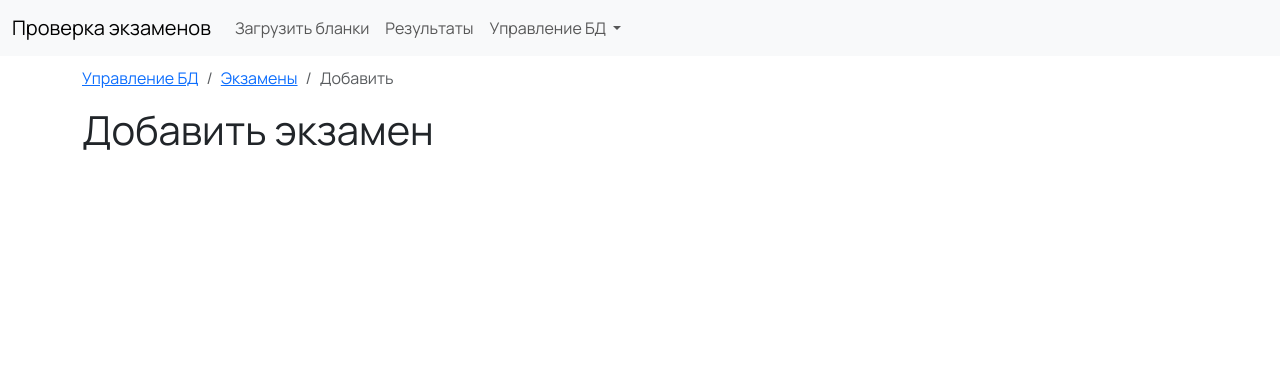
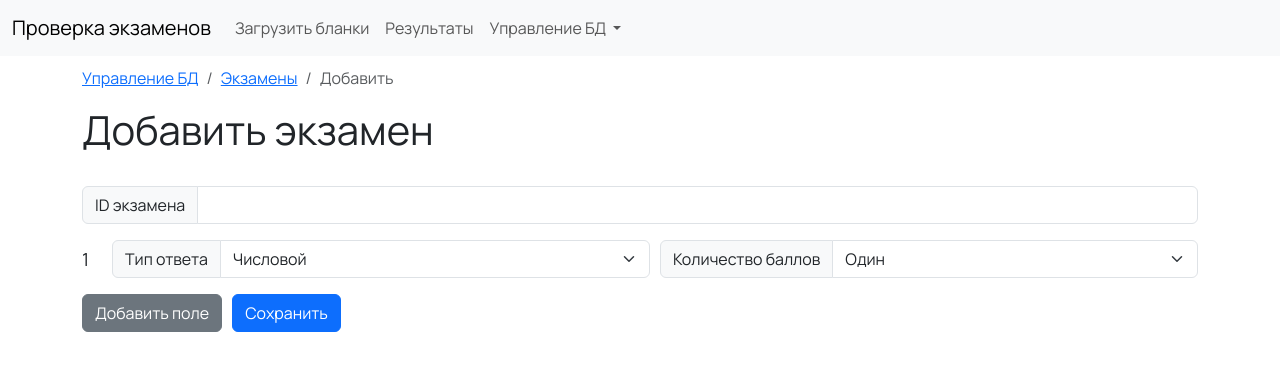
Before and after one commit to ramz1t/EGE_check, a FastAPI app: page /manage/exams/add in a window 1280 px wide. Shown: the top 371 px of the page. Run offline with FastAPI, Linux system fonts and the light colour scheme; parts of the project's set-up code (start-up, migrations or seed data) failed here and were passed over.

Commit message:
add exam page done

```diff
--- a/db.py
+++ b/db.py
@@ -29,10 +29,12 @@ class Exam(Base):
 
     def add(self, body: ApiModel):
         with Sessions() as sess:
+            if sess.query(Exam).filter_by(exam_id=body.exam_id).first() is not None:
+                return JSONResponse(status_code=401, content={'message': 'Экзамен с таким ID уже есть в системе'})
             exam = Exam(exam_id=body.exam_id, scores=body.scores)
             sess.add(exam)
             sess.commit()
-        return JSONResponse({'message': 'added'})
+        return JSONResponse({'message': 'Экзамен сохранен'})
 
 
     def delete(self, exam_id: str):
@@ -40,7 +42,7 @@ class Exam(Base):
             exam = sess.query(Exam).filter_by(exam_id=exam_id).first()
             sess.delete(exam)
             sess.commit()
-        return JSONResponse({'message': f'exam with ID: {exam_id} deleted'})
+        return JSONResponse({'message': f'Экзамен с ID: {exam_id} удален'})
 
 
     def get_scores_data(self, exam_id: str):
--- a/site/static/script.js
+++ b/site/static/script.js
@@ -67,3 +67,56 @@ const loadAge = () => {
     var age = Math.abs(year - 1970)
     document.getElementById('age').innerText = age
 }
+
+const addField = () => {
+    const container = document.getElementById('scores-container')
+    const n = container.childElementCount + 1
+    container.innerHTML += `<div class="flex flex-row center">
+        <p style="font-size: 18px; min-width: 20px;">${n}</p>
+        <div class="input-group mb-3">
+            <label class="input-group-text" for="inputGroupSelect01">Тип ответа</label>
+            <select class="form-select" id="inputGroupSelect01">
+                <option value="0" checked>Числовой</option>
+                <option value="1">Строка</option>
+            </select>
+        </div>
+        <div class="input-group mb-3">
+            <label class="input-group-text" for="inputGroupSelect01">Количество баллов</label>
+            <select class="form-select" id="inputGroupSelect01">
+                <option value="1" checked>Один</option>
+                <option value="2">Два</option>
+                <option value="3">Три</option>
+            </select>
+        </div>
+    </div>`
+}
+
+const saveExam = async () => {
+    const container = document.getElementById('scores-container')
+    const exam_id = document.getElementById('exam_id').value
+    const n = container.childElementCount
+    let scores = Array(n)
+    for (let i = 0; i < n; i += 1) {
+        const type = parseInt(container.children[i].children[1].children[1].value)
+        const value = parseInt(container.children[i].children[2].children[1].value)
+        const pair = [type, value]
+        scores[i] = pair
+    }
+    try {
+        const res = await fetch('http://127.0.0.1:5000/add-exam', {
+            method: 'POST',
+            headers: {
+                'accept': 'application/json',
+                'Content-Type': 'application/json'
+            },
+            body: JSON.stringify({
+                'exam_id': exam_id,
+                'scores': scores
+            })
+        });
+        const data = await res.json()
+        alert(data.message)
+    } catch (e) {
+        alert('error')
+    }
+}
--- a/site/static/style.css
+++ b/site/static/style.css
@@ -69,3 +69,16 @@ nav {
     flex-direction: column;
     gap: 30px;
 }
+
+.flex {
+    display: flex;
+}
+
+.flex-row {
+    flex-direction: row;
+}
+
+.center {
+    align-items: center;
+    gap: 10px;
+}
--- a/site/templates/add-exam.html
+++ b/site/templates/add-exam.html
@@ -20,6 +20,38 @@
             </ol>
         </nav>
         <h1 class="display-6">Добавить экзамен</h1>
+        <br>
+        <div>
+            <div class="input-group mb-3">
+                <span class="input-group-text" id="inputGroup-sizing-default">ID экзамена</span>
+                <input id="exam_id" type="text" class="form-control" aria-label="Sizing example input"
+                    aria-describedby="inputGroup-sizing-default">
+            </div>
+            <div id="scores-container">
+                <div class="flex flex-row center">
+                    <p style="font-size: 18px; min-width: 20px;">1</p>
+                    <div class="input-group mb-3">
+                        <label class="input-group-text" for="inputGroupSelect01">Тип ответа</label>
+                        <select class="form-select" id="inputGroupSelect01">
+                            <option value="0" selected>Числовой</option>
+                            <option value="1">Строка</option>
+                        </select>
+                    </div>
+                    <div class="input-group mb-3">
+                        <label class="input-group-text" for="inputGroupSelect01">Количество баллов</label>
+                        <select class="form-select" id="inputGroupSelect01">
+                            <option value="1" selected>Один</option>
+                            <option value="2">Два</option>
+                            <option value="3">Три</option>
+                        </select>
+                    </div>
+                </div>
+            </div>
+            <div class="flex flex-row center">
+                <button type="button" class="btn btn-secondary" onclick="addField()">Добавить поле</button>
+                <button type="button" class="btn btn-primary" onclick="saveExam()">Сохранить</button>
+            </div>
+        </div>
     </div>
 </body>
 
```
